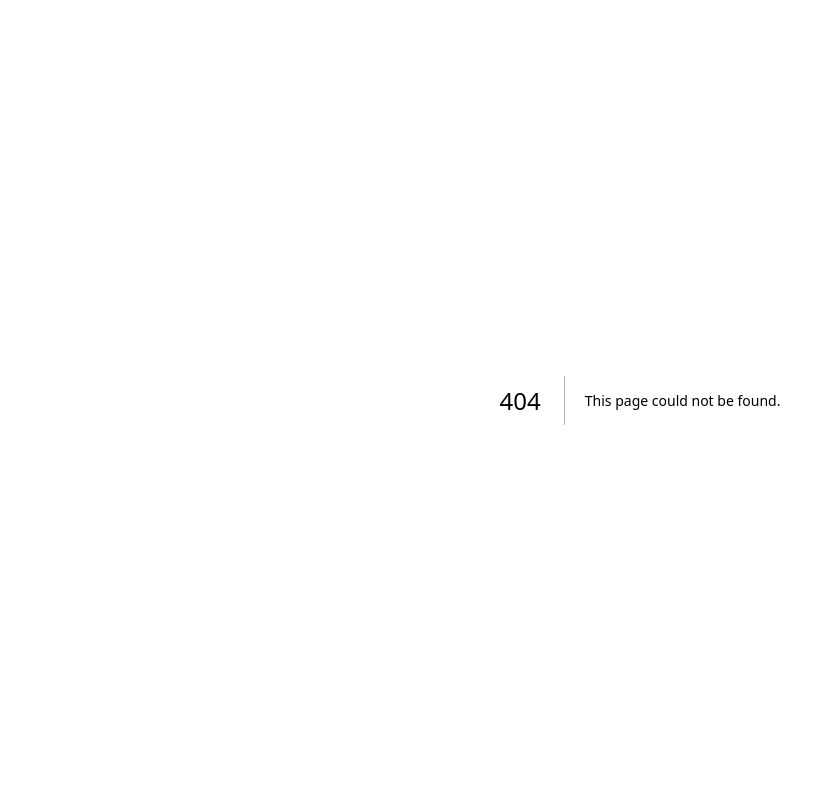
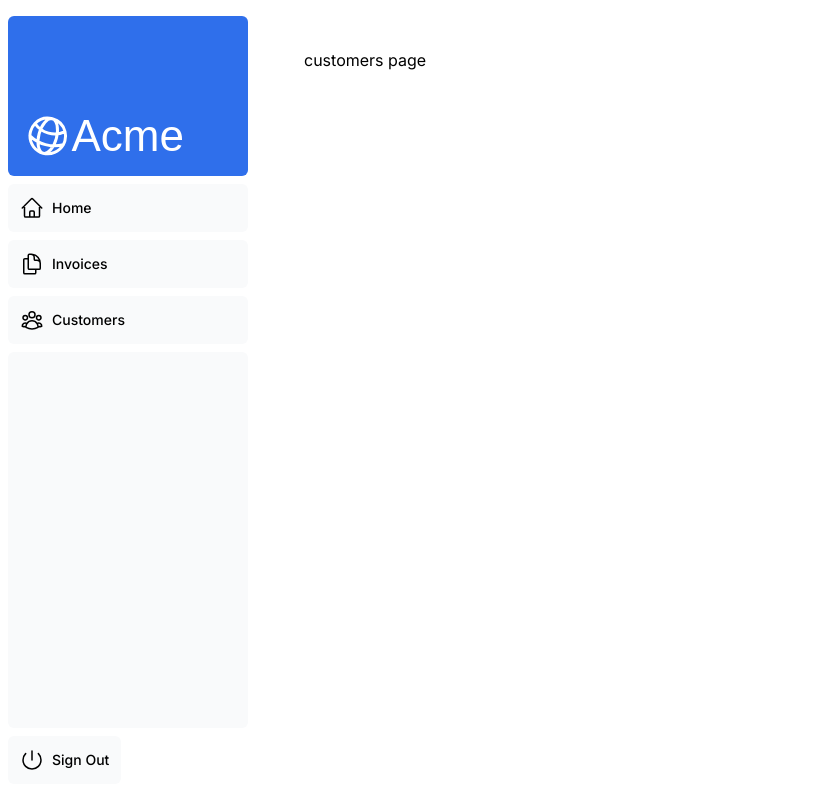
Before and after one commit to ryota-dev/learn-nextjs, a Next.js app: page /dashboard/customers in a window 1280 px wide. Before the commit this address had no page. Shown: the whole page, without its empty margins (0-835 px from the left). Built offline with nearby package versions, Linux system fonts and the light colour scheme; a web font is replaced by a local one.

Commit message:
add/dashboard etc (#3)
Co-authored-by: Ryota Takada <takada.ryo@dinamica.co.jp>

```diff
--- /dev/null
+++ b/app/dashboard/customers/page.tsx
@@ -0,0 +1,3 @@
+export default function Page() {
+  return <p>customers page</p>;
+}
--- /dev/null
+++ b/app/dashboard/invoices/page.tsx
@@ -0,0 +1,3 @@
+export default function Page() {
+  return <p>invoices page</p>;
+}
--- /dev/null
+++ b/app/dashboard/layout.tsx
@@ -0,0 +1,13 @@
+import React from 'react';
+import SideNav from '../ui/dashboard/sidenav';
+
+export default function Layout({ children }: { children: React.ReactNode }) {
+  return (
+    <div className='flex h-screen flex-col md:flex-row md:overflow-hidden'>
+      <div className='w-full flex-none md:w-64'>
+        <SideNav />
+      </div>
+      <div className='flex-grow p-6 md:overflow-y-auto md:p-12'>{children}</div>
+    </div>
+  );
+}
--- /dev/null
+++ b/app/dashboard/page.tsx
@@ -0,0 +1,3 @@
+export default function Page() {
+  return <p>Dashboard page</p>;
+}
```
